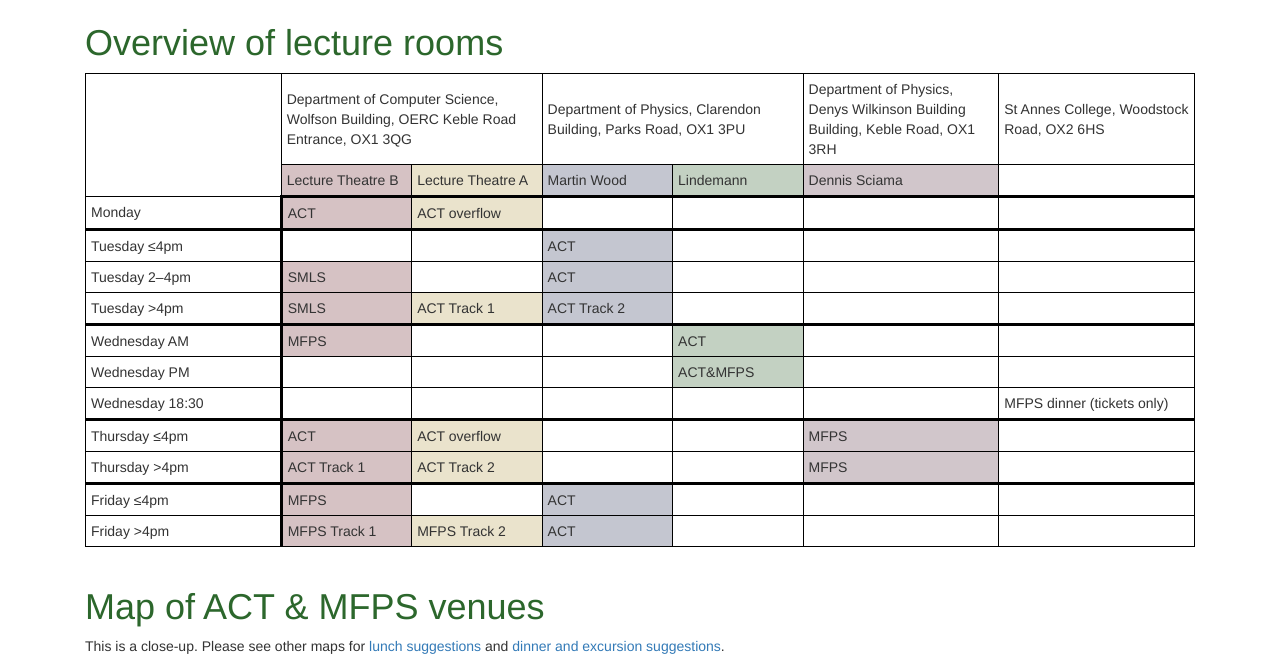
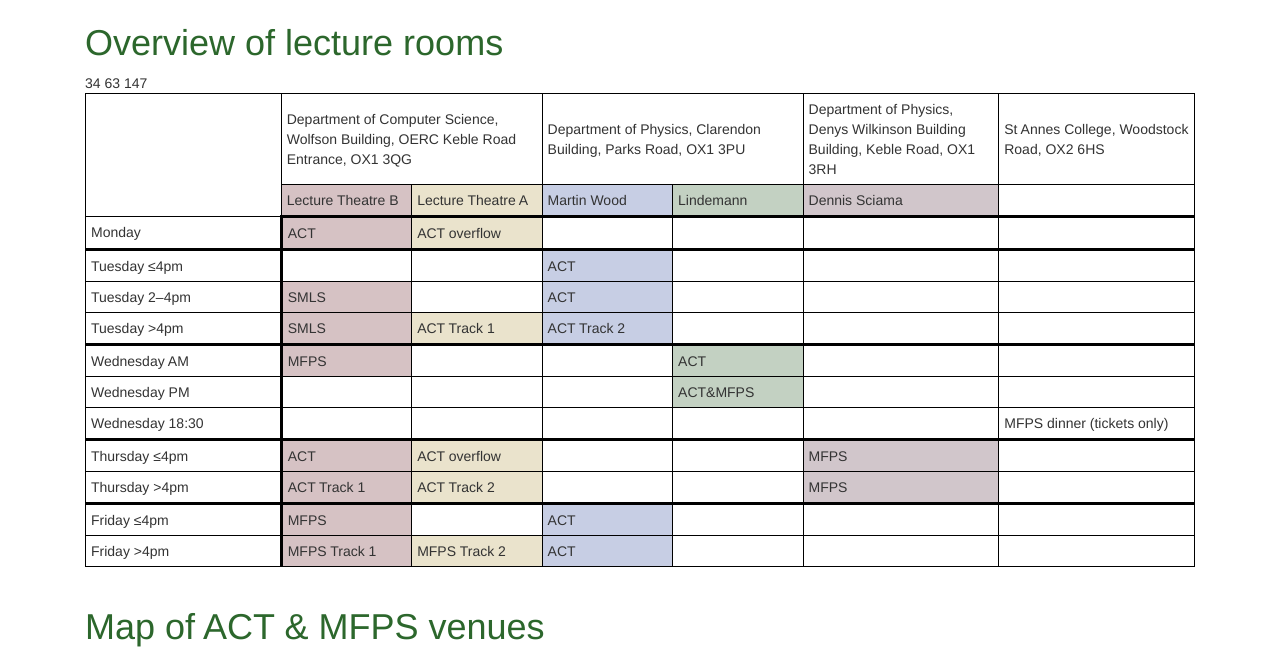
Before and after one commit to oxford24/oxford24.github.io, a Jekyll site: the page built from schedule.html, in a window 1280 px wide and 1400 px high, scrolled down 1010 px, cut to the strip 187-843 px from the top of the window. Built offline with Jekyll 4.4.1, drawn with Linux system fonts in a browser that asks for light colours.

Commit message:
Update schedule.html

```diff
--- a/schedule.html
+++ b/schedule.html
@@ -14,7 +14,7 @@ layout: actmfps
 
 
 	<br>
-	<h1>Overview of lecture rooms</h2>
+	<h1>Overview of lecture rooms</h2>34 63 147
 <style type="text/css">
 	.tg  {border-color:black;border-style:solid;border-width:1px}
 	.tg th {border-color:black;border-style:solid;border-width:1px;font-weight:bold;padding:5px}
@@ -23,7 +23,7 @@ layout: actmfps
 .tg .tgltb{background-color:#5e0f1440; border-color:black;border-style:solid;border-width:1px}
 .tg .tglin{background-color:#124a0e40; border-color:black;border-style:solid;border-width:1px}
 .tg .tgds{background-color:#481d3340; border-color:black;border-style:solid;border-width:1px}
-.tg .tgmw{background-color:#141f4540; border-color:black;border-style:solid;border-width:1px}
+.tg .tgmw{background-color:#223f9340; border-color:black;border-style:solid;border-width:1px}
 </style>
 <table class="tg">
 <thead>
```
